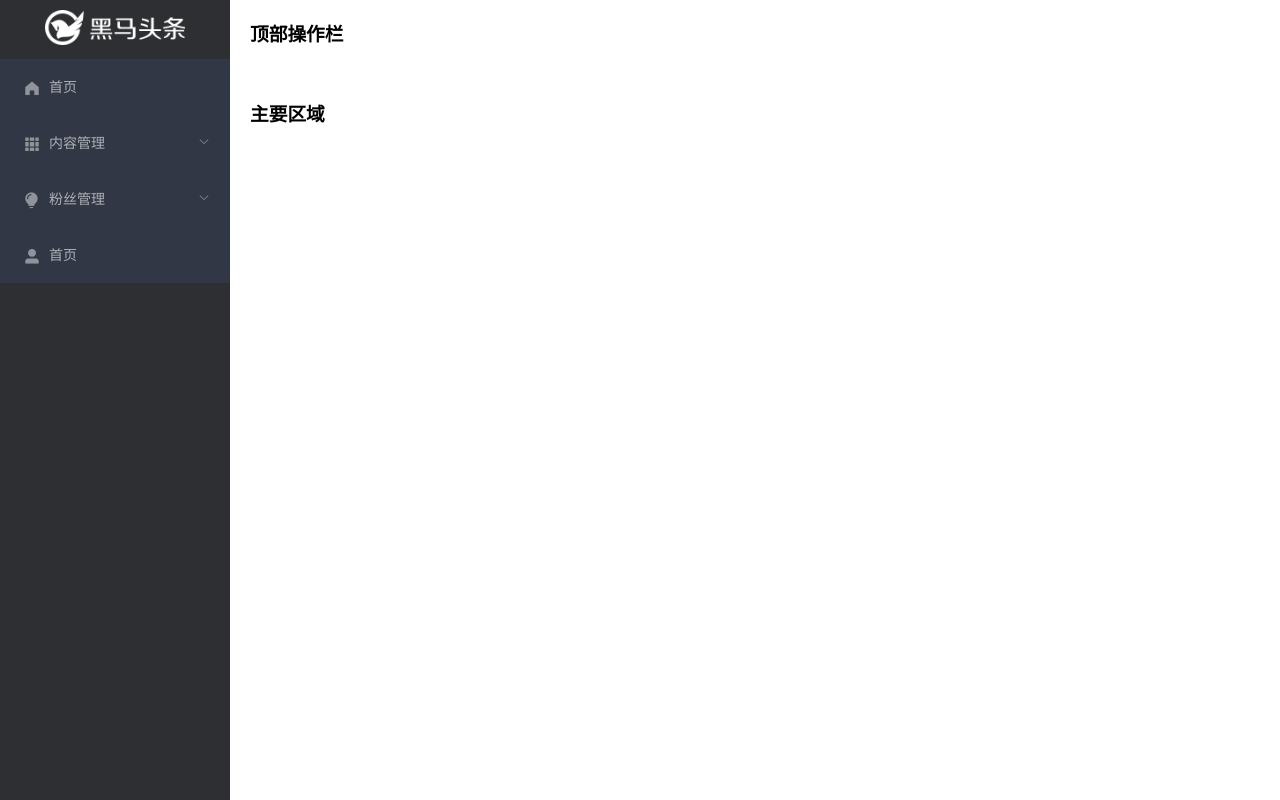
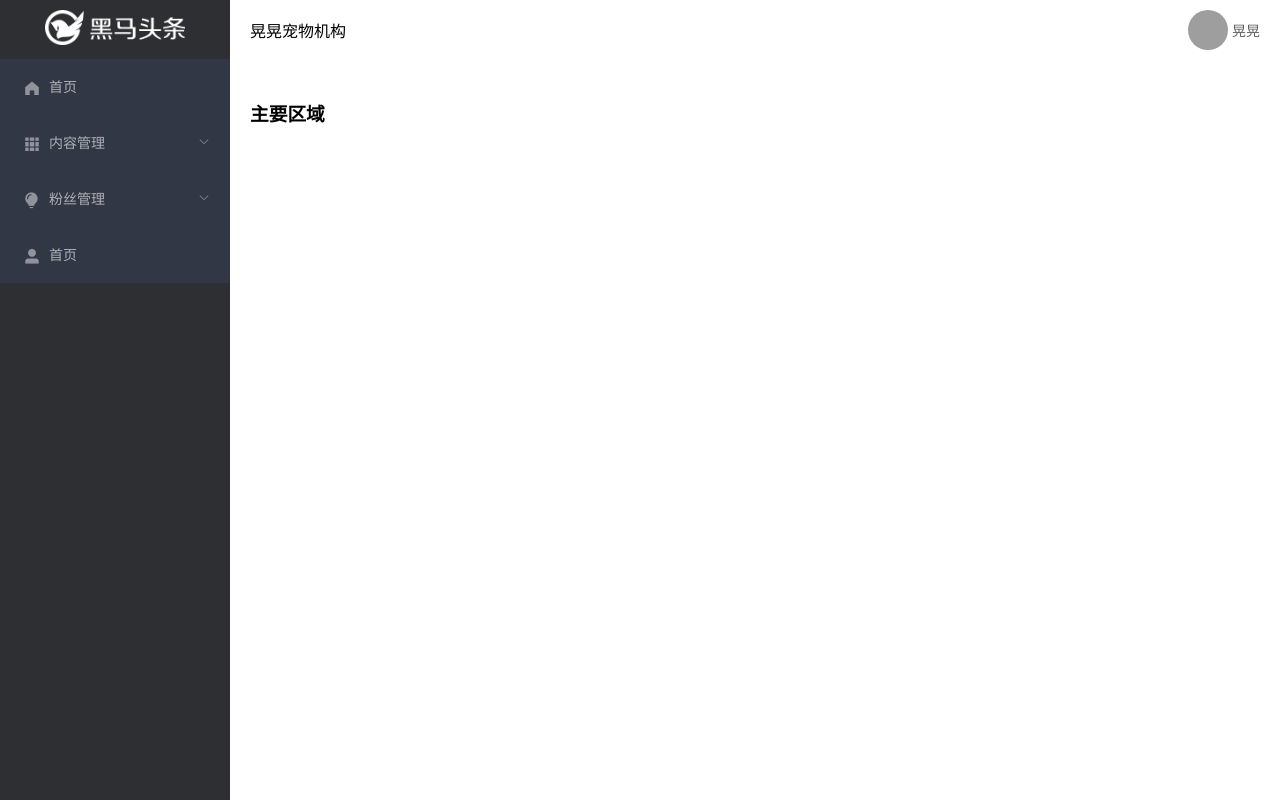
Before and after one commit to zhangyu-job/heimapc, a Vue app: page /#/home in a window 1280 px wide. Built offline with nearby package versions, Linux system fonts and the light colour scheme; grey boxes are pictures that could not be loaded.

Commit message:
头部组件以及全局注册

```diff
--- /dev/null
+++ b/src/components/home/layout-header.vue
@@ -0,0 +1,51 @@
+<template>
+  <el-row align="middle" type="flex" class="layout-header">
+      <el-col class="left" :span="12">
+          <i class="el-icon-unfold"></i>
+          <span>晃晃宠物机构</span>
+      </el-col>
+      <!-- 右侧 -->
+      <el-col class="right" :span="12" >
+       <!-- 再次放置一个 row组件  align属性设置垂直对齐方式  justify设置 水平对齐属性-->
+       <el-row type="flex" justify="end" align="middle">
+          <img src="https://ss0.bdstatic.com/70cFuHSh_Q1YnxGkpoWK1HF6hhy/it/u=4019918972,823734246&fm=26&gp=0.jpg" alt="">
+          <!-- 下拉菜单 -->
+          <el-dropdown>
+              <span>晃晃</span>
+              <!-- 下拉内容需要具名插槽 -->
+              <el-dropdown-menu slot="dropdown">
+                 <el-dropdown-item>个人信息</el-dropdown-item>
+                 <el-dropdown-item>git地址</el-dropdown-item>
+                 <el-dropdown-item>退出</el-dropdown-item>
+              </el-dropdown-menu>
+          </el-dropdown>
+
+       </el-row>
+      </el-col>
+  </el-row>
+</template>
+
+<script>
+export default {
+
+}
+</script>
+
+<style lang="less" scoped>
+    .layout-header{
+        height: 60px;
+        .left{
+            i{
+                font-size: 20px;
+            }
+        }
+        .right {
+            img {
+                width: 40px;
+                height: 40px;
+                border-radius:50%;
+                margin-right:4px;
+            }
+        }
+    }
+</style>
--- /dev/null
+++ b/src/components/index.js
@@ -0,0 +1,10 @@
+// 需要使用Vue.use的方式去注册
+// Vue.use会调用对象的install方法
+import LayoutHeader from './home/layout-header'
+import LayoutAside from './home/layout-aside'
+export default {
+  install: function (Vue) {
+    Vue.component('layout-header', LayoutHeader)
+    Vue.component('layout-aside', LayoutAside)
+  }
+}
--- a/src/main.js
+++ b/src/main.js
@@ -3,9 +3,11 @@
 import router from './router'
 import ElementUI from 'element-ui'
 import axios from 'axios'
+import Components from '@/components'
 import 'element-ui/lib/theme-chalk/index.css'
 import '@/style/index.less'
 Vue.config.productionTip = false
+Vue.use(Components)
 Vue.use(ElementUI)
 // 配置axios的baseURL   公共的请求头地址
 axios.defaults.baseURL = 'http://ttapi.research.itcast.cn/mp/v1_0'
--- a/src/views/home/index.vue
+++ b/src/views/home/index.vue
@@ -3,13 +3,14 @@
      <el-container>
      <el-aside style="width:230px">
        <!-- <h1>左侧导航区域</h1> -->
-       <layout-aside>左侧</layout-aside>
+       <layout-aside></layout-aside>
      </el-aside>
      <!-- 右侧 再嵌套一个 el-container -->
      <el-container>
        <!-- 再上下布局 -->
        <el-header>
-         <h1>顶部操作栏</h1>
+
+         <layout-header></layout-header>
        </el-header>
        <!-- 主要区域 -->
        <el-main>
@@ -24,10 +25,12 @@
 
 <script>
 import LayoutAside from '@/components/home/layout-aside'
+import LayoutHeader from '@/components/home/layout-header'
 
 export default {
   components: {
-    'layout-aside': LayoutAside
+    'layout-aside': LayoutAside,
+    'layout-header': LayoutHeader
   }
 }
 </script>
```
